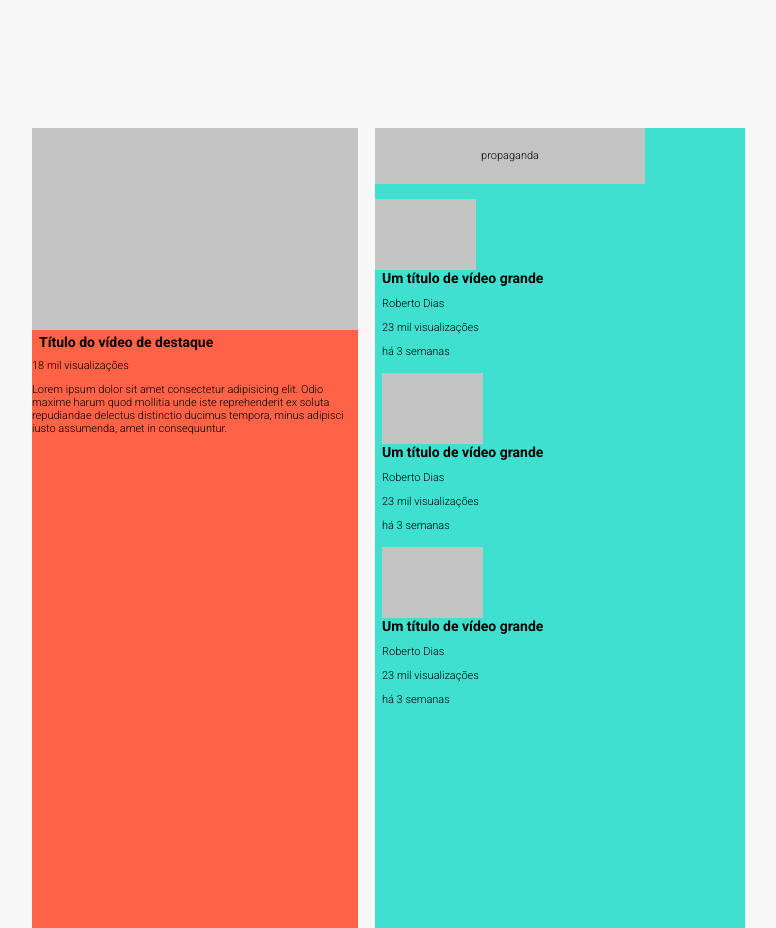
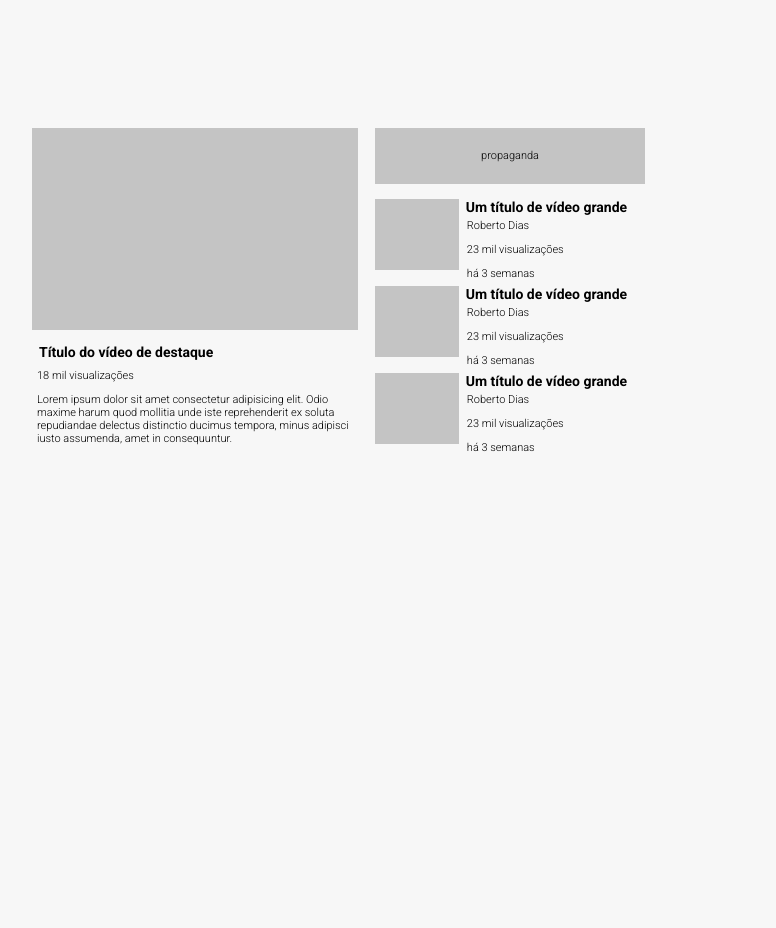
Before and after one commit to kellysondias/quest-3, a plain HTML site: page desafio-3-devquest/index.html in a window 1280 px wide. Shown: the whole page, without its empty margins (302-1078 px from the left). Drawn offline with Linux system fonts and the light colour scheme.

Commit message:
second commit

```diff
--- a/desafio-3-devquest/globals.css
+++ b/desafio-3-devquest/globals.css
@@ -15,11 +15,18 @@ h1 {
     margin: 0 7px;
 }
 
-h2,p {
+h2, h3 {
     font-weight: 300;
     font-size: 11px;
 }
 
 p {
+    font-weight: 300;
+    transform: translate(-180%, 70%);
+    font-size: 11px;
     margin-bottom: 7px;
 }
+
+h2, h3 {
+    margin-left: 5px;
+}
--- a/desafio-3-devquest/index.html
+++ b/desafio-3-devquest/index.html
@@ -17,32 +17,35 @@
             <img src="img/thumb.png">
             <h1>Título do vídeo de destaque</h1>
             <h2>18 mil visualizações</h2>
-            <p>Lorem ipsum dolor sit amet consectetur adipisicing elit. Odio maxime harum quod mollitia unde iste reprehenderit ex soluta repudiandae delectus distinctio ducimus tempora, minus adipisci iusto assumenda, amet in consequuntur.</p>
+            <h3>Lorem ipsum dolor sit amet consectetur adipisicing elit. Odio maxime harum quod mollitia unde iste reprehenderit ex soluta repudiandae delectus distinctio ducimus tempora, minus adipisci iusto assumenda, amet in consequuntur.</h3>
         </section>
 
         <aside class="flex">
             <div class="add">propaganda</div>
 
+            <div class="video">
                 <div class="thumb"></div>
-
                 <h1>Um título de vídeo grande<h1>
                 <p>Roberto Dias</p>
-            <p class="even">23 mil visualizações</p>
+                <p>23 mil visualizações</p>
                 <p class="time">há 3 semanas</p>
+            </div>
 
+            <div class="video">
                 <div class="thumb"></div>
-
                 <h1>Um título de vídeo grande<h1>
                 <p>Roberto Dias</p>
-            <p class="even">23 mil visualizações</p>
+                <p>23 mil visualizações</p>
                 <p class="time">há 3 semanas</p>
+            </div>
 
+            <div class="video">
                 <div class="thumb"></div>
-
                 <h1>Um título de vídeo grande<h1>
                 <p>Roberto Dias</p>
-            <p class="even">23 mil visualizações</p>
+                <p>23 mil visualizações</p>
                 <p class="time">há 3 semanas</p>
+            </div>
         </aside>
     </main>
 
--- a/desafio-3-devquest/style.css
+++ b/desafio-3-devquest/style.css
@@ -1,3 +1,7 @@
+img {
+    margin-bottom: 10px;
+}
+
 .grid {
     display: grid;
     grid-template-columns: repeat(2, 1fr);
@@ -5,30 +9,35 @@
     transform: translate(100%, 15%);
     max-width: 326px;
     height: 100vh;
-    background-color: tomato;
+    column-gap: 17px;
 }
 
-section {
-    margin-right: 17px;
-}
-
-.flex {
+.grid .flex {
     width: 370px;
-    background-color: turquoise;
     display: flex;
     flex-flow: column wrap;
 }
 
-.flex .add, .thumb {
+.grid .flex .video {
+    display: flex;
+
+}
+
+.grid .flex .video h1 {
+    flex-shrink: 0;
+}
+
+.grid .flex .add,
+.grid .flex .video .thumb {
     background-color: #C4C4C4;
 }
 
-.flex .thumb{
+.grid .flex .video .thumb{
     width: 101px;
     height: 71px;
 }
 
-.flex .add {
+.grid .flex .add {
     text-align: center;
     line-height: 56px;
     font-size: 11px;
@@ -37,6 +46,6 @@ section {
     margin-bottom: 15px;
 }
 
-.time {
+.grid .flex .video .time {
     margin-bottom: 15px;
 }
```
Lines whose indentation alone changed are shown as unchanged.
